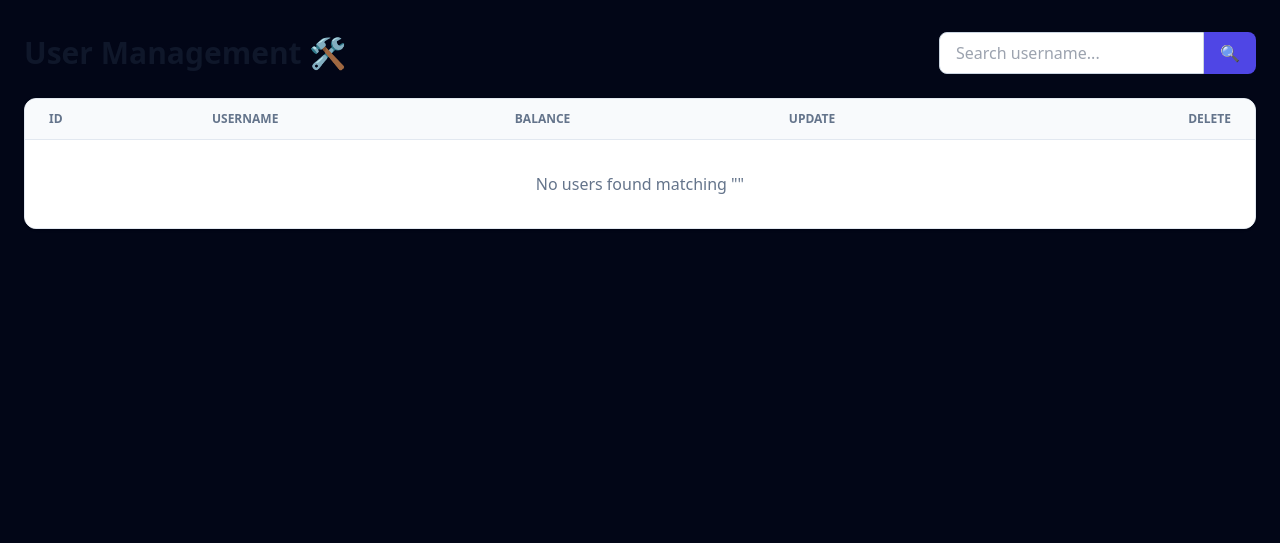
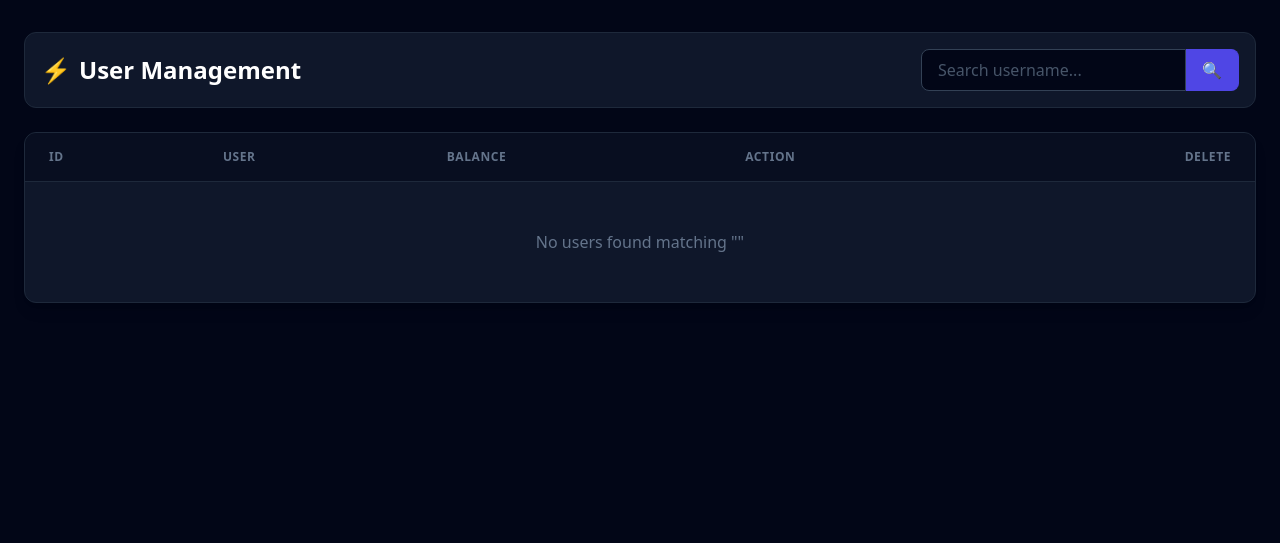
Before and after one commit to manohar-munna/PredictHub, a FastAPI app: template app/templates/admin_users.html in a window 1280 px wide. Shown: the part 61-604 px from the top of the page. Run offline with FastAPI, Linux system fonts and the light colour scheme; the template is opened without the code that fills it, so the values that code supplies are empty; some libraries are stand-ins or nearby versions.

Commit message:
Update admin_users.html

```diff
--- a/app/templates/admin_users.html
+++ b/app/templates/admin_users.html
@@ -4,48 +4,52 @@
 {% block content %}
 <div class="space-y-6">
 
-    <div class="flex flex-col sm:flex-row justify-between items-center gap-4">
-        <h2 class="text-3xl font-bold text-slate-900">User Management 🛠️</h2>
+    <!-- Top Bar -->
+    <div class="flex flex-col sm:flex-row justify-between items-center gap-4 bg-slate-900 p-4 rounded-xl border border-slate-800">
+        <h2 class="text-2xl font-bold text-white flex items-center gap-2">
+            <span class="text-yellow-500">⚡</span> User Management
+        </h2>
 
         <!-- SEARCH BAR -->
         <form action="/admin/users" method="get" class="flex w-full sm:w-auto">
             <input type="text" name="search" placeholder="Search username..."
                    value="{{ search_query if search_query else '' }}"
-                   class="px-4 py-2 border border-slate-300 rounded-l-lg focus:ring-2 focus:ring-indigo-500 outline-none w-full">
-            <button type="submit" class="bg-indigo-600 text-white px-4 py-2 rounded-r-lg hover:bg-indigo-700 font-bold">
+                   class="px-4 py-2 bg-slate-950 border border-slate-700 text-white rounded-l-lg focus:ring-1 focus:ring-indigo-500 outline-none w-full placeholder-slate-600">
+            <button type="submit" class="bg-indigo-600 text-white px-4 py-2 rounded-r-lg hover:bg-indigo-500 font-bold border-t border-b border-r border-indigo-600 transition">
                 🔍
             </button>
             {% if search_query %}
-            <a href="/admin/users" class="ml-2 bg-slate-200 text-slate-600 px-3 py-2 rounded-lg hover:bg-slate-300">
+            <a href="/admin/users" class="ml-2 bg-slate-800 text-slate-400 px-3 py-2 rounded-lg hover:bg-slate-700 border border-slate-700 transition">
                 ✕
             </a>
             {% endif %}
         </form>
     </div>
 
-    <div class="bg-white rounded-xl shadow border border-slate-200 overflow-hidden overflow-x-auto">
-        <table class="min-w-full divide-y divide-slate-200">
-            <thead class="bg-slate-50">
+    <!-- Dark Table -->
+    <div class="bg-slate-900 rounded-xl shadow-lg border border-slate-800 overflow-hidden overflow-x-auto">
+        <table class="min-w-full divide-y divide-slate-800">
+            <thead class="bg-slate-950/50">
                 <tr>
-                    <th class="px-6 py-3 text-left text-xs font-bold text-slate-500 uppercase">ID</th>
-                    <th class="px-6 py-3 text-left text-xs font-bold text-slate-500 uppercase">Username</th>
-                    <th class="px-6 py-3 text-left text-xs font-bold text-slate-500 uppercase">Balance</th>
-                    <th class="px-6 py-3 text-left text-xs font-bold text-slate-500 uppercase">Update</th>
-                    <th class="px-6 py-3 text-right text-xs font-bold text-slate-500 uppercase">Delete</th>
+                    <th class="px-6 py-4 text-left text-xs font-bold text-slate-500 uppercase tracking-wider">ID</th>
+                    <th class="px-6 py-4 text-left text-xs font-bold text-slate-500 uppercase tracking-wider">User</th>
+                    <th class="px-6 py-4 text-left text-xs font-bold text-slate-500 uppercase tracking-wider">Balance</th>
+                    <th class="px-6 py-4 text-left text-xs font-bold text-slate-500 uppercase tracking-wider">Action</th>
+                    <th class="px-6 py-4 text-right text-xs font-bold text-slate-500 uppercase tracking-wider">Delete</th>
                 </tr>
             </thead>
-            <tbody class="bg-white divide-y divide-slate-200">
+            <tbody class="divide-y divide-slate-800">
                 {% if all_users %}
                     {% for target in all_users %}
-                    <tr class="hover:bg-slate-50 transition">
-                        <td class="px-6 py-4 text-sm text-slate-400">#{{ target.id }}</td>
-                        <td class="px-6 py-4 text-sm font-bold text-slate-800">
+                    <tr class="hover:bg-slate-800/50 transition">
+                        <td class="px-6 py-4 text-sm text-slate-600 font-mono">#{{ target.id }}</td>
+                        <td class="px-6 py-4 text-sm font-medium text-slate-200">
                             {{ target.username }}
                             {% if user.username == target.username %}
-                                <span class="ml-2 bg-indigo-100 text-indigo-700 text-xs px-2 py-1 rounded">YOU</span>
+                                <span class="ml-2 bg-indigo-500/20 text-indigo-300 border border-indigo-500/30 text-[10px] px-2 py-0.5 rounded font-bold">YOU</span>
                             {% endif %}
                         </td>
-                        <td class="px-6 py-4 text-sm font-mono text-yellow-600 font-bold">
+                        <td class="px-6 py-4 text-sm font-mono text-yellow-500 font-bold">
                             💰 {{ target.balance }}
                         </td>
 
@@ -53,8 +57,8 @@
                         <td class="px-6 py-4">
                             <form action="/admin/users/update/{{ target.id }}" method="post" class="flex items-center space-x-2">
                                 <input type="number" name="new_balance" value="{{ target.balance }}"
-                                       class="w-24 px-2 py-1 border rounded text-sm focus:ring-2 focus:ring-indigo-500 outline-none">
-                                <button type="submit" class="bg-indigo-600 hover:bg-indigo-700 text-white text-xs font-bold py-1.5 px-3 rounded shadow-sm">
+                                       class="w-24 px-2 py-1 bg-slate-950 border border-slate-700 text-white rounded text-sm focus:ring-1 focus:ring-indigo-500 outline-none">
+                                <button type="submit" class="bg-indigo-600 hover:bg-indigo-500 text-white text-xs font-bold py-1.5 px-3 rounded shadow-lg shadow-indigo-900/20 transition">
                                     Save
                                 </button>
                             </form>
@@ -64,19 +68,19 @@
                         <td class="px-6 py-4 text-right">
                             {% if user.id != target.id %}
                             <form action="/admin/users/delete/{{ target.id }}" method="post" onsubmit="return confirm('Delete {{ target.username }}? This removes all their bets and cannot be undone.');">
-                                <button type="submit" class="text-red-500 hover:text-red-700 font-bold text-xs bg-red-50 hover:bg-red-100 px-3 py-1.5 rounded transition">
+                                <button type="submit" class="text-rose-500 hover:text-rose-400 font-bold text-xs bg-rose-500/10 hover:bg-rose-500/20 border border-rose-500/20 px-3 py-1.5 rounded transition">
                                     🗑️
                                 </button>
                             </form>
                             {% else %}
-                                <span class="text-xs text-slate-400 italic">Protected</span>
+                                <span class="text-xs text-slate-600 italic">Protected</span>
                             {% endif %}
                         </td>
                     </tr>
                     {% endfor %}
                 {% else %}
                     <tr>
-                        <td colspan="5" class="px-6 py-8 text-center text-slate-500">
+                        <td colspan="5" class="px-6 py-12 text-center text-slate-500 border-dashed">
                             No users found matching "{{ search_query }}"
                         </td>
                     </tr>
```
